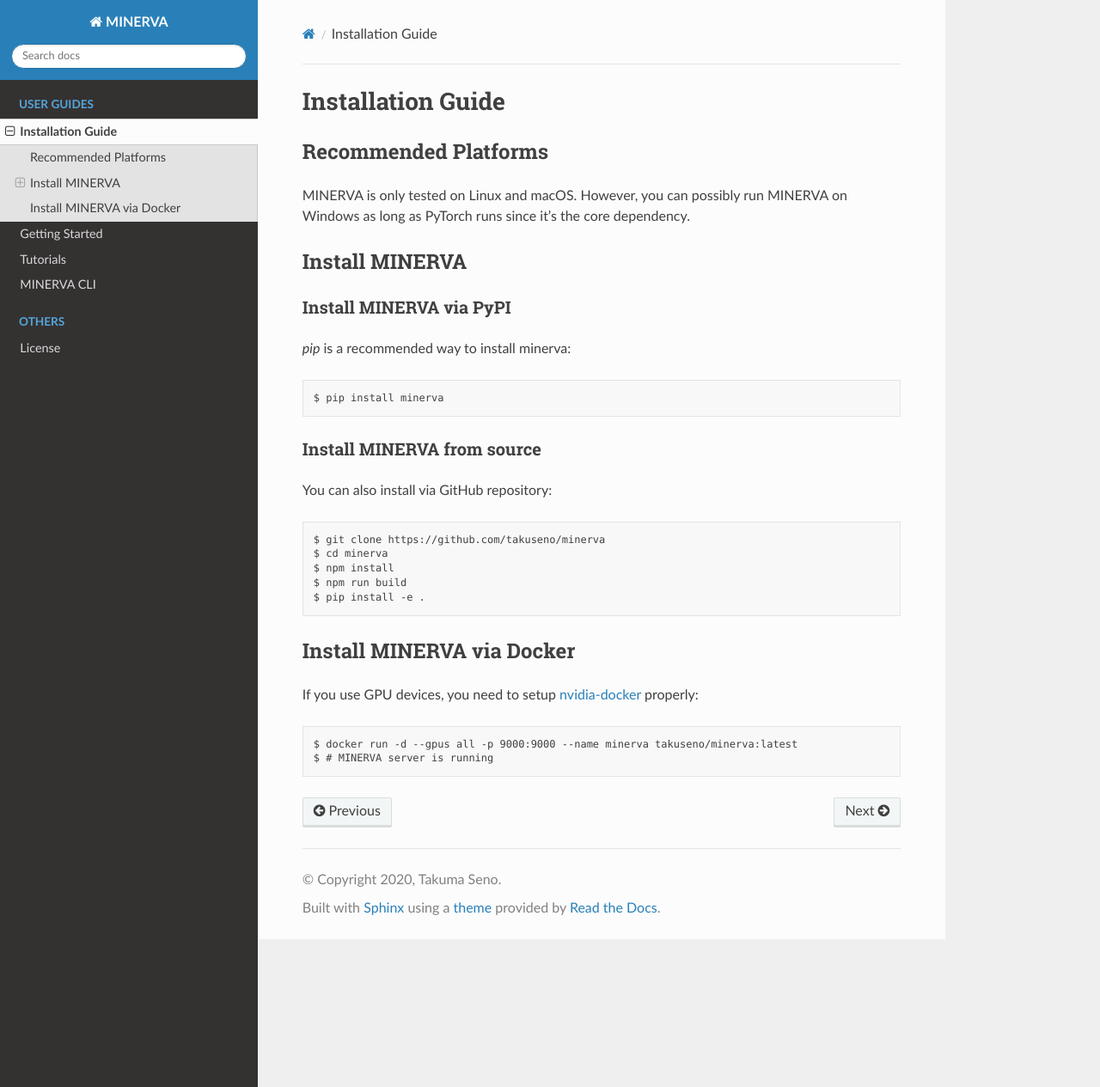
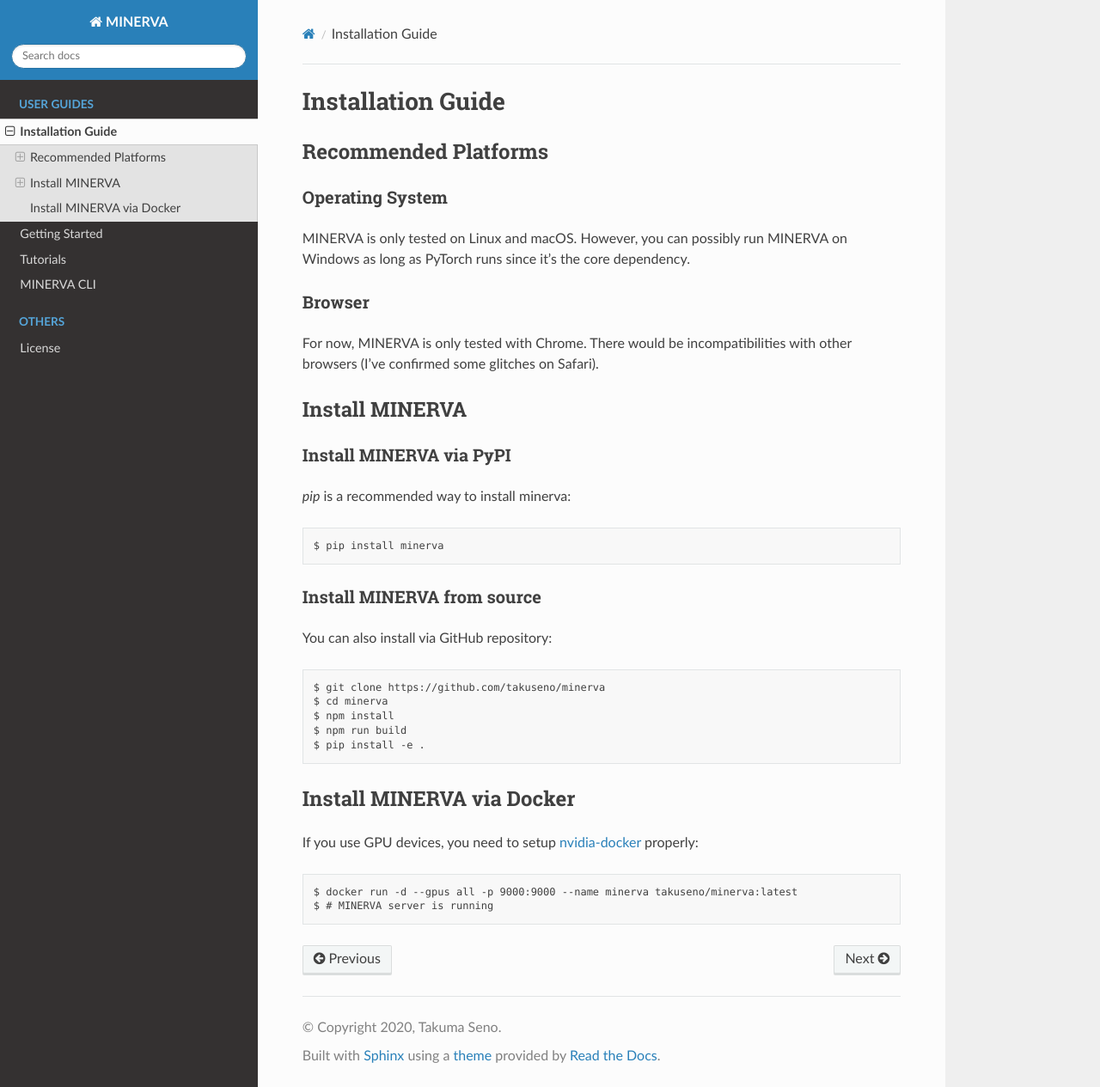
Before and after one commit to takuseno/minerva, a Sphinx documentation site: the page built from docs/installation.rst, in a window 1280 px wide and 1265 px high. Shown: the whole window at 86% size. Built offline with Sphinx 7.4.7 and the Read the Docs theme 2.0.0, drawn with Linux system fonts in a browser that asks for light colours.

Commit message:
Add browser support to document

```diff
--- a/docs/installation.rst
+++ b/docs/installation.rst
@@ -5,9 +5,18 @@
 Recommended Platforms
 ---------------------
 
+Operating System
+~~~~~~~~~~~~~~~~
+
 MINERVA is only tested on Linux and macOS.
 However, you can possibly run MINERVA on Windows as long as PyTorch runs since
 it's the core dependency.
+
+Browser
+~~~~~~
+
+For now, MINERVA is only tested with Chrome. There would be incompatibilities
+with other browsers (I've confirmed some glitches on Safari).
 
 Install MINERVA
 ---------------
```
